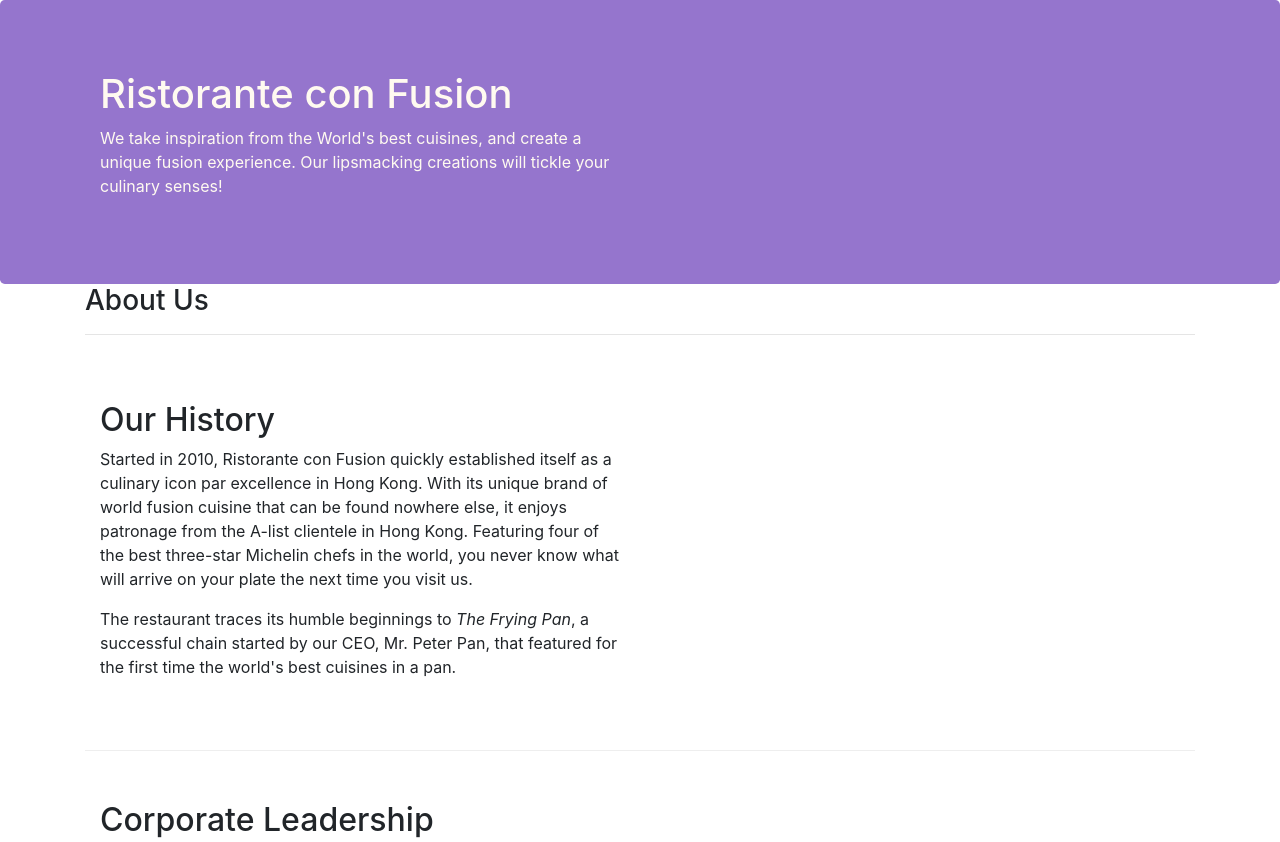
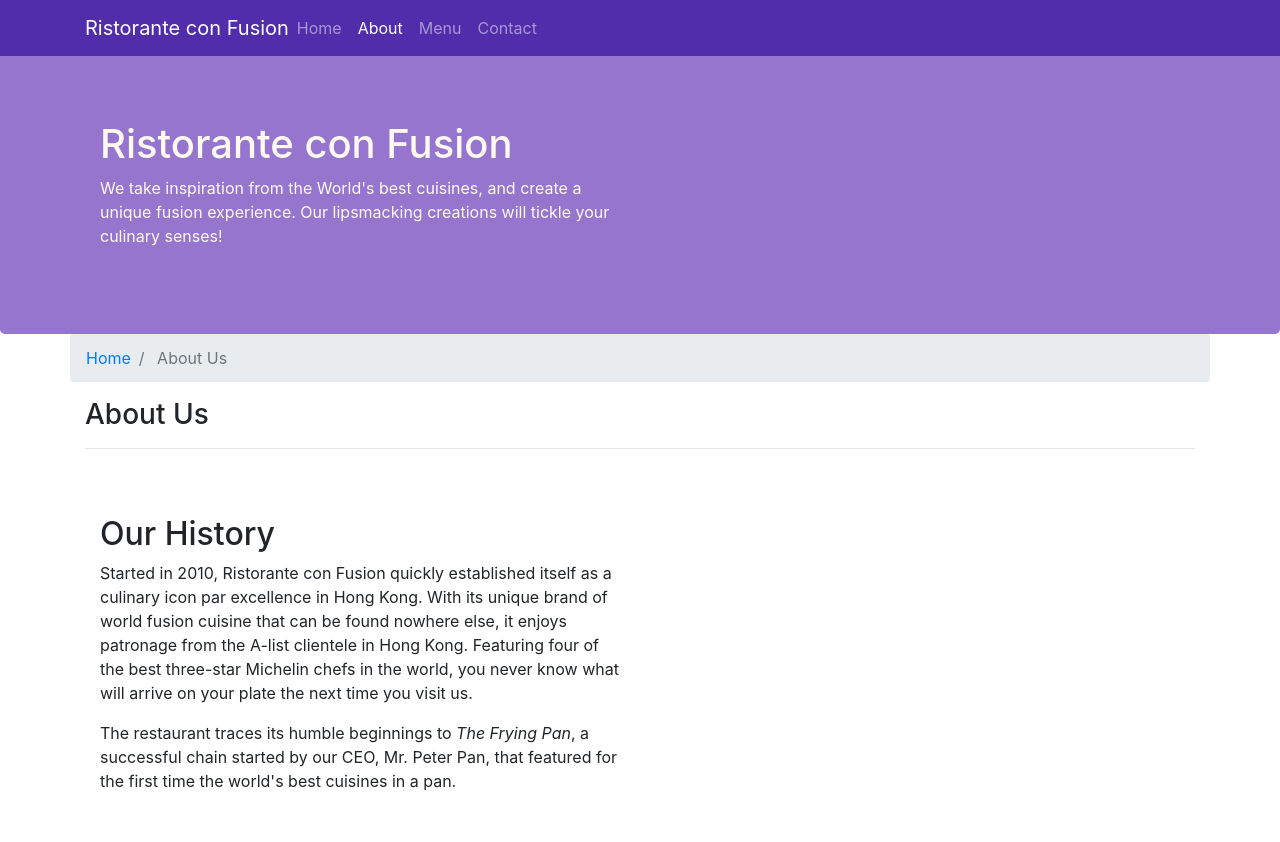
Before and after one commit to deepak-mb/coursera-full-stack-development, a website: page Bootstrap4/conFusion/aboutus.html in a window 1280 px wide. Shown: the top 842 px of the page. Drawn offline with nearby package versions, Linux system fonts and the light colour scheme.

Commit message:
Navbar and breadcrumbs

```diff
--- a/Bootstrap4/conFusion/aboutus.html
+++ b/Bootstrap4/conFusion/aboutus.html
@@ -16,7 +16,31 @@
 <link rel="stylesheet" href="css/styles.css">
 
 <body>
-
+    <nav class="navbar navbar-dark navbar-expand-sm fixed-top">
+        <div class="container">
+            <button class="navbar-toggler" type="button" data-toggle="collapse" data-target="#Navbar"
+                aria-controls="navbarNav" aria-expanded="false" aria-label="Toggle navigation">
+                <span class="navbar-toggler-icon"></span>
+            </button>
+            <a href="index.html" class="navbar-brand mr-auto">Ristorante con Fusion</a>
+            <div class="collapse navbar-collapse" id="Navbar">
+                <ul class="navbar-nav mr-auto">
+                    <li class="nav-item">
+                        <a href="index.html" class="nav-link">Home</a>
+                    </li>
+                    <li class="nav-item active">
+                        <a href="#" class="nav-link">About</a>
+                    </li>
+                    <li class="nav-item">
+                        <a href="#" class="nav-link">Menu</a>
+                    </li>
+                    <li class="nav-item">
+                        <a href="#" class="nav-link">Contact</a>
+                    </li>
+                </ul>
+            </div>
+        </div>
+    </nav>
     <header class="jumbotron">
         <div class="container">
             <div class="row row-header">
@@ -33,6 +57,14 @@
 
     <div class="container">
         <div class="row">
+            <ol class="col-12 breadcrumb">
+                <li class="breadcrumb-item" aria-current="page">
+                    <a href="index.html">Home</a>
+                </li>
+                <li class="breadcrumb-item active" aria-current="page">
+                    About Us
+                </li>
+            </ol>
             <div class="col-12">
                 <h3>About Us</h3>
                 <hr>
@@ -96,7 +128,7 @@
                 <div class="col-4 offset-1 col-sm-2">
                     <h5>Links</h5>
                     <ul class="list-unstyled">
-                        <li><a href="#">Home</a></li>
+                        <li><a href="index.html">Home</a></li>
                         <li><a href="#">About</a></li>
                         <li><a href="#">Menu</a></li>
                         <li><a href="#">Contact</a></li>
--- a/Bootstrap4/conFusion/css/styles.css
+++ b/Bootstrap4/conFusion/css/styles.css
@@ -28,3 +28,12 @@
     margin: 0px;
     color: #0f0f0f;
 }
+
+body{
+    padding-top: 50px;
+    z-index: 0;
+}
+
+.navbar-dark{
+    background-color: #512dab;
+}
```
Also changed, not shown: Bootstrap4/conFusion/index.html (+27 -1 lines).
